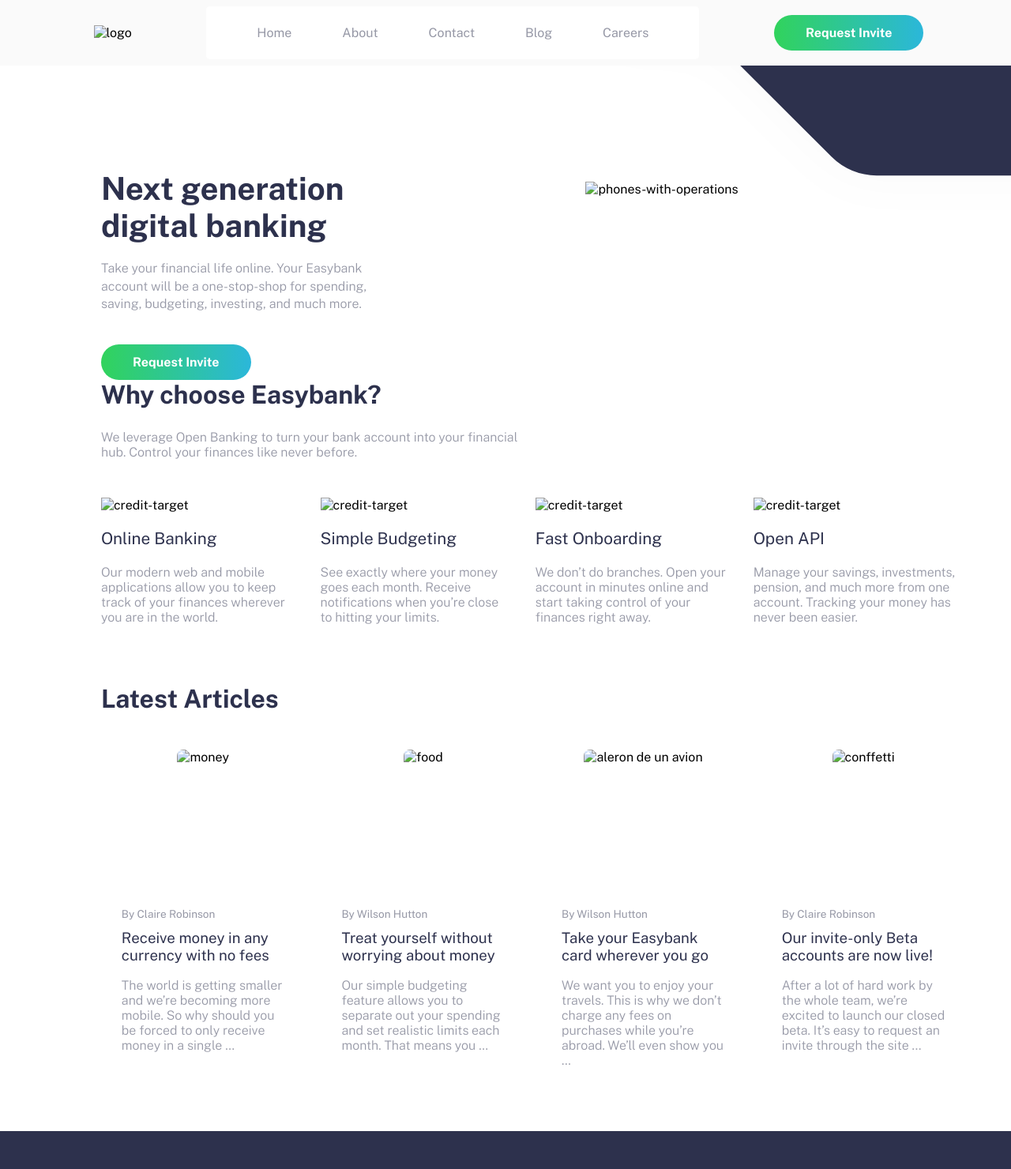
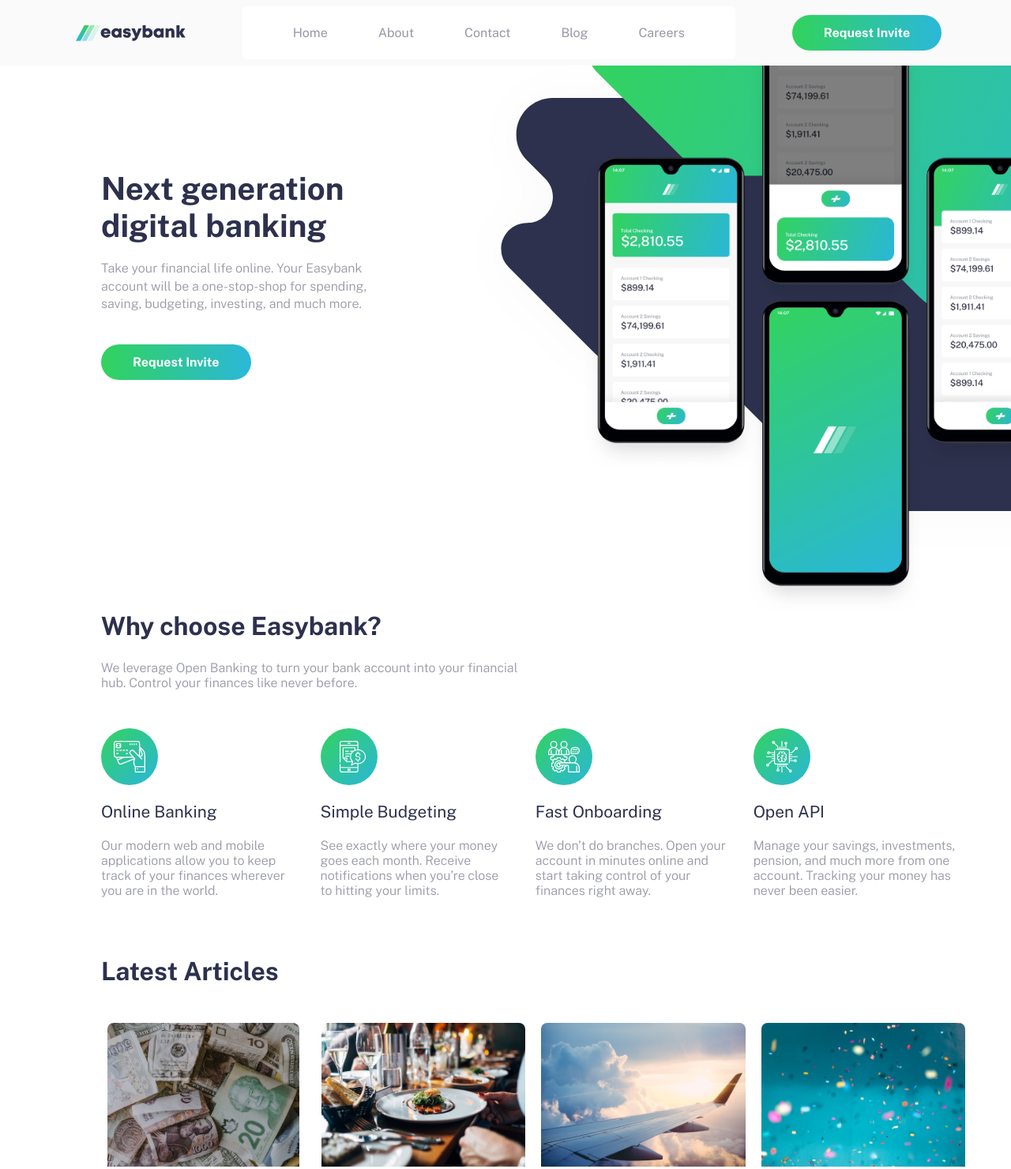
Before and after one commit to JuanDelgado1110/EasybankLandingPage, a plain HTML site: page index.html in a window 1280 px wide. Shown: the top 1480 px of the page at 79% size. Drawn offline with nearby package versions, Linux system fonts and the light colour scheme.

Commit message:
Update index.html

```diff
--- a/index.html
+++ b/index.html
@@ -19,9 +19,9 @@
     <body>
         <!--============================== Header ==============================-->
         <header class="mainHeader">
-            <img src="./assets/images/logo.svg" alt="logo" class="mainHeader__logo" />
+            <img src="./project/assets/images/logo.svg" alt="logo" class="mainHeader__logo" />
 
-            <img src="./assets/images/mobile/icon-hamburger.svg" alt="icon" class="mainHeader__mobileIcon" id="headerIcon" />
+            <img src="./project/assets/images/mobile/icon-hamburger.svg" alt="icon" class="mainHeader__mobileIcon" id="headerIcon" />
 
             <nav class="mainHeader__navBar mainHeader__navBar--hidden">
                 <ul class="redirectListHeader">
@@ -52,7 +52,7 @@
             <!--============================== Principal Section ==============================-->
 
             <section class="presentationSection">
-                <img src="./assets/images/image-mockups.png" alt="phones-with-operations" class="presentationSection__image" />
+                <img src="./project/assets/images/image-mockups.png" alt="phones-with-operations" class="presentationSection__image" />
 
                 <div class="presentationSection__description">
                     <h2 class="title presentationSection__title">Next generation digital banking</h2>
@@ -82,7 +82,7 @@
                     <div class="whyUsSection__content">
                         <div class="whyUsSection__benefit">
                             <img
-                                src="./assets/images/icons/icon-online.svg"
+                                src="./project/assets/images/icons/icon-online.svg"
                                 alt="credit-target"
                                 class="whyUsSection__benefitImage"
                             />
@@ -96,7 +96,7 @@
 
                         <div class="whyUsSection__benefit">
                             <img
-                                src="./assets/images/icons/icon-budgeting.svg"
+                                src="./project/assets/images/icons/icon-budgeting.svg"
                                 alt="credit-target"
                                 class="whyUsSection__benefitImage"
                             />
@@ -110,7 +110,7 @@
 
                         <div class="whyUsSection__benefit">
                             <img
-                                src="./assets/images/icons/icon-onboarding.svg"
+                                src="./project/assets/images/icons/icon-onboarding.svg"
                                 alt="credit-target"
                                 class="whyUsSection__benefitImage"
                             />
@@ -124,7 +124,7 @@
 
                         <div class="whyUsSection__benefit">
                             <img
-                                src="./assets/images/icons/icon-api.svg"
+                                src="./project/assets/images/icons/icon-api.svg"
                                 alt="credit-target"
                                 class="whyUsSection__benefitImage"
                             />
@@ -144,7 +144,7 @@
                     <h2 class="title articlesSection__title">Latest Articles</h2>
 
                     <article class="articleCard">
-                        <img src="./assets/images/extra/image-currency.jpg" alt="money" class="articleCard__image" />
+                        <img src="./project/assets/images/extra/image-currency.jpg" alt="money" class="articleCard__image" />
 
                         <div class="articleCard__description">
                             <span class="articleCard__author">
@@ -163,7 +163,7 @@
                     </article>
 
                     <article class="articleCard">
-                        <img src="./assets/images/extra/image-restaurant.jpg" alt="food" class="articleCard__image" />
+                        <img src="./project/assets/images/extra/image-restaurant.jpg" alt="food" class="articleCard__image" />
 
                         <div class="articleCard__description">
                             <span class="articleCard__author">
@@ -182,7 +182,7 @@
                     </article>
 
                     <article class="articleCard">
-                        <img src="./assets/images/extra/image-plane.jpg" alt="aleron de un avion" class="articleCard__image" />
+                        <img src="./project/assets/images/extra/image-plane.jpg" alt="aleron de un avion" class="articleCard__image" />
 
                         <div class="articleCard__description">
                             <span class="articleCard__author">
@@ -201,7 +201,7 @@
                     </article>
 
                     <article class="articleCard">
-                        <img src="./assets/images/extra/image-confetti.jpg" alt="conffetti" class="articleCard__image" />
+                        <img src="./project/assets/images/extra/image-confetti.jpg" alt="conffetti" class="articleCard__image" />
 
                         <div class="articleCard__description">
                             <span class="articleCard__author">
```
